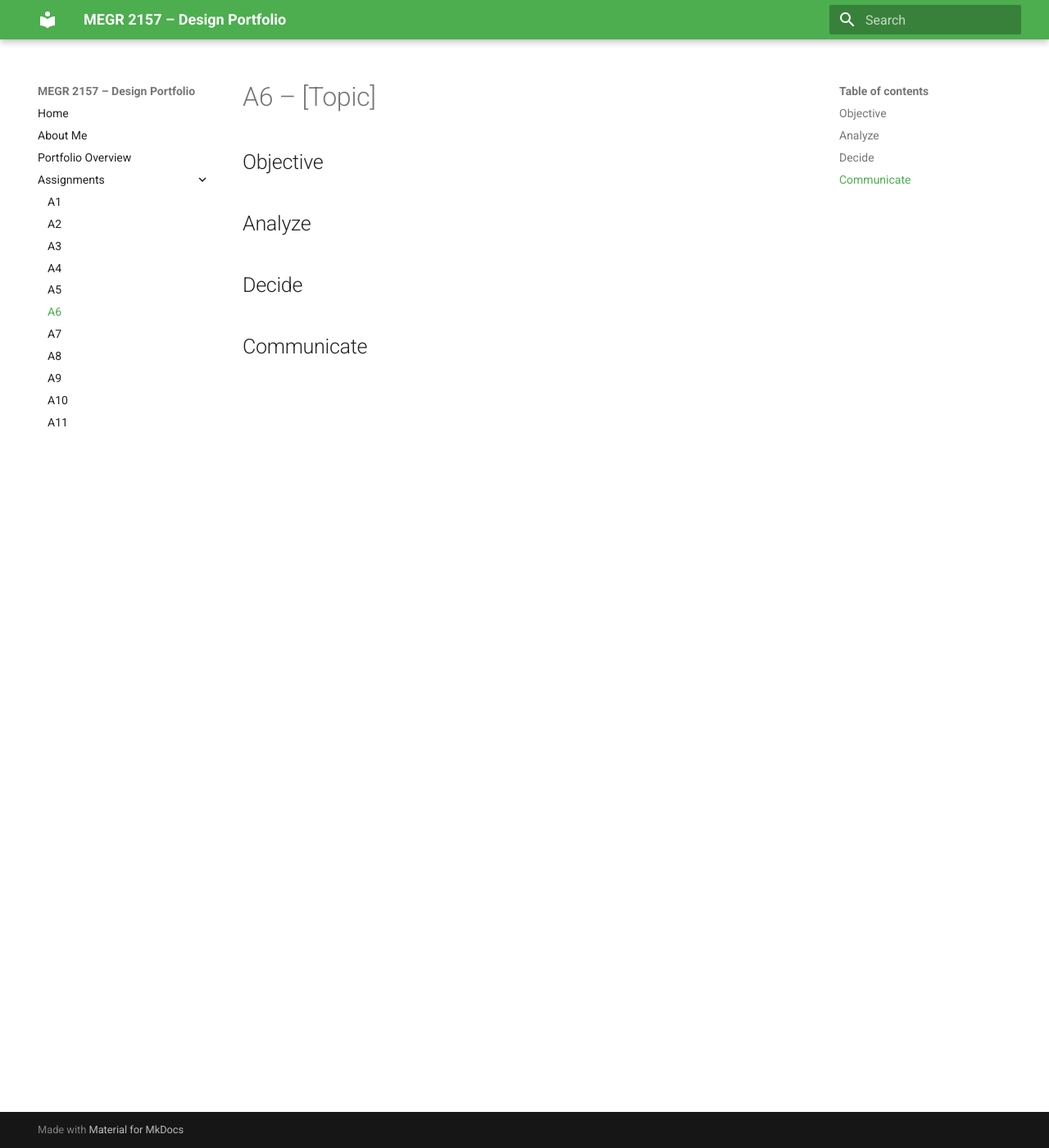
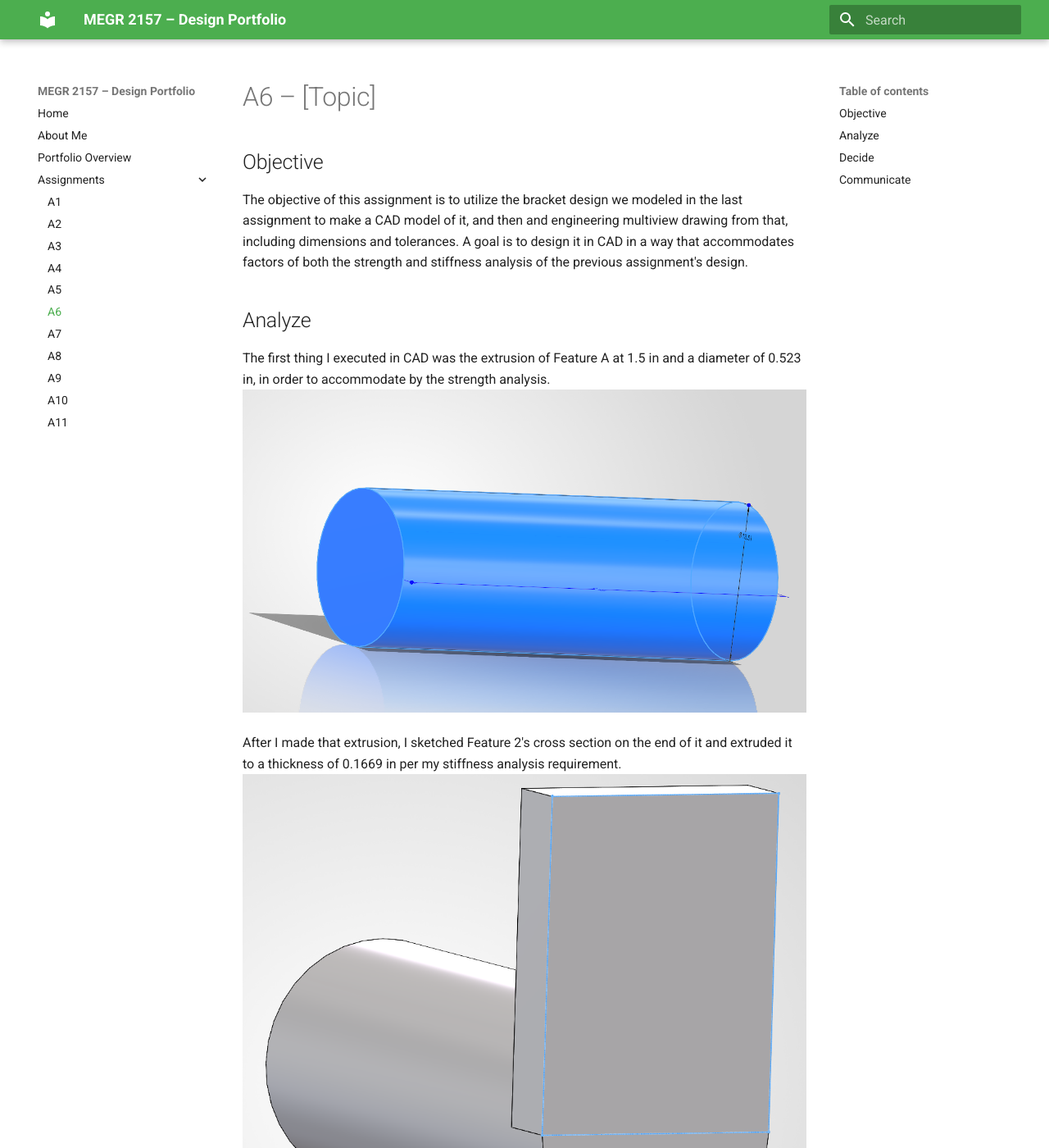
Before and after one commit to apaciore/megr2156-portfolio, an MkDocs documentation site: the page built from docs/assignments/A06/index.md, in a window 1280 px wide and 1400 px high. Shown: the whole window at 82% size. Built offline with MkDocs 1.6.1 and Material for MkDocs 9.7.7, drawn with Linux system fonts in a browser that asks for light colours.

Commit message:
Enhance index.md with assignment details
Added detailed objectives and analysis steps for the CAD model assignment.

```diff
--- a/docs/assignments/A06/index.md
+++ b/docs/assignments/A06/index.md
@@ -2,8 +2,16 @@
 
 ## Objective
 
+The objective of this assignment is to utilize the bracket design we modeled in the last assignment to make a CAD model of it, and then and engineering multiview drawing from that, including dimensions and tolerances. A goal is to design it in CAD in a way that accommodates factors of both the strength and stiffness analysis of the previous assignment's design.
 
 ## Analyze
+
+The first thing I executed in CAD was the extrusion of Feature A at 1.5 in and a diameter of 0.523 in, in order to accommodate by the strength analysis.
+![cad1](Screenshot%202026-09-27%20170315.png)
+
+After I made that extrusion, I sketched Feature 2's cross section on the end of it and extruded it to a thickness of 0.1669 in per my stiffness analysis requirement.
+![cad2](Screenshot%202026-09-27%20174715.png)
+
 
 
 ## Decide
```
